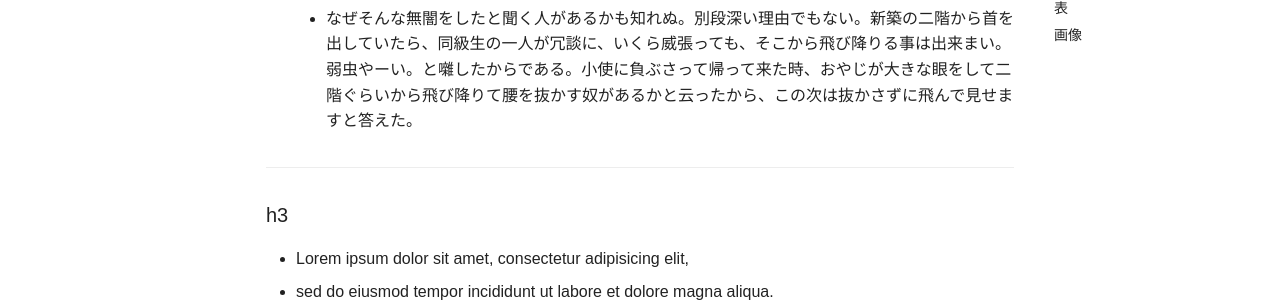
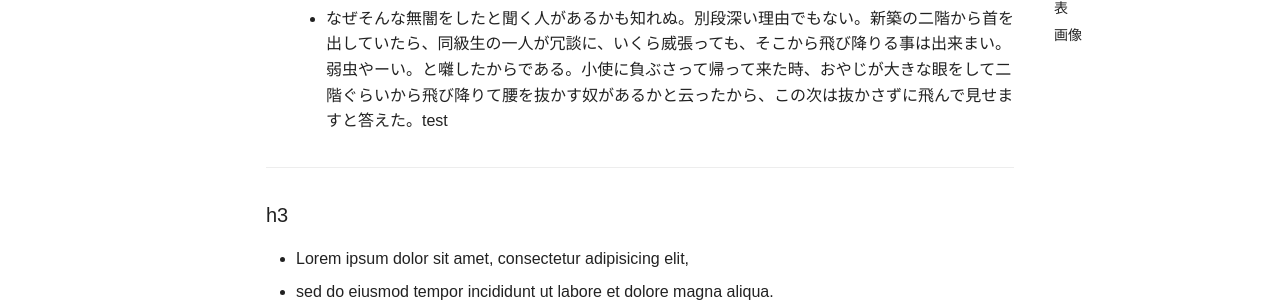
Before and after one commit to ryosukesakai-mu/test-mkdocs-material, an MkDocs documentation site: the page built from docs/folder1/sample1.md, in a window 1280 px wide and 900 px high. Shown: the part 292-597 px from the top of the window. Built offline with MkDocs 1.6.1 and Material for MkDocs 9.7.7, drawn with Linux system fonts in a browser that asks for light colours.

Commit message:
Update sample1.md

```diff
--- a/docs/folder1/sample1.md
+++ b/docs/folder1/sample1.md
@@ -3,7 +3,7 @@
 ## h2
 * 親譲りの無鉄砲で小供の時から損ばかりしている。
 * 小学校に居る時分学校の二階から飛び降りて一週間ほど腰を抜かした事がある。
-    * なぜそんな無闇をしたと聞く人があるかも知れぬ。別段深い理由でもない。新築の二階から首を出していたら、同級生の一人が冗談に、いくら威張っても、そこから飛び降りる事は出来まい。弱虫やーい。と囃したからである。小使に負ぶさって帰って来た時、おやじが大きな眼をして二階ぐらいから飛び降りて腰を抜かす奴があるかと云ったから、この次は抜かさずに飛んで見せますと答えた。
+    * なぜそんな無闇をしたと聞く人があるかも知れぬ。別段深い理由でもない。新築の二階から首を出していたら、同級生の一人が冗談に、いくら威張っても、そこから飛び降りる事は出来まい。弱虫やーい。と囃したからである。小使に負ぶさって帰って来た時、おやじが大きな眼をして二階ぐらいから飛び降りて腰を抜かす奴があるかと云ったから、この次は抜かさずに飛んで見せますと答えた。test
 
 ---
 
```
